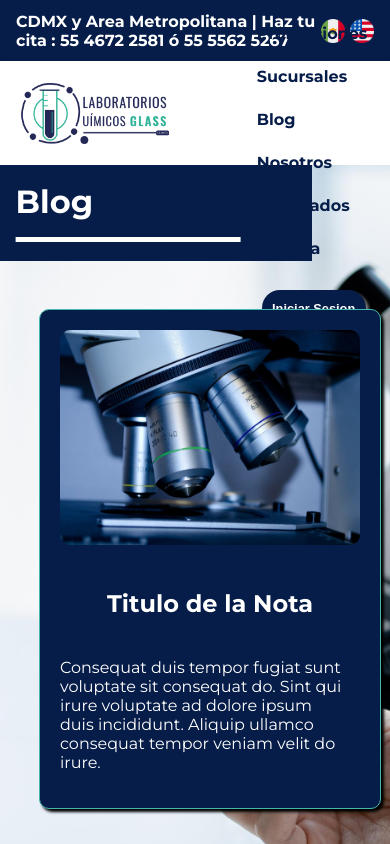
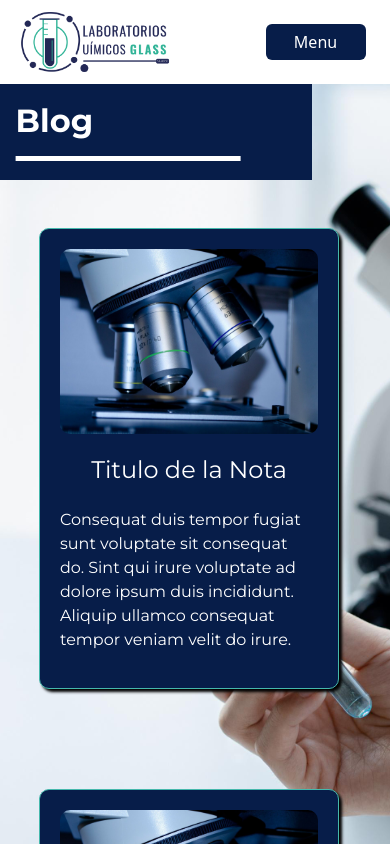
Before and after one commit to LQGlass/LQGlass, a Next.js app: page /blog in a window 390 px wide. Shown: the top 844 px of the page. Built offline with nearby package versions, Linux system fonts and the light colour scheme.

Commit message:
Se corrigio bug de navbar donde se sobreponian los menus

```diff
--- a/components/BurgerMenu.jsx
+++ b/components/BurgerMenu.jsx
@@ -6,17 +6,14 @@ import Link from "next/link";
 import DropdownButton from "react-bootstrap/DropdownButton";
 import LogButtons from "./LogButtons";
 
-import { useRouter } from "next/router";
-
-function ResponsiveExample({ categorias, paquetes }) {
+function BurgerMenu({ categorias, paquetes }) {
   const [show, setShow] = useState(false);
   const handleClose = () => setShow(false);
   const handleShow = () => setShow(true);
-  const router = useRouter();
 
   useEffect(() => {
     setShow(false);
-  }, [router.asPath]);
+  }, []);
 
   return (
     <div div className={styles.burgerMenu}>
@@ -24,6 +21,7 @@ function ResponsiveExample({ categorias, paquetes }) {
         Menu
       </Button>
 
+      {show && (
         <Offcanvas
           className={styles.menuLateral}
           show={show}
@@ -136,8 +134,9 @@ function ResponsiveExample({ categorias, paquetes }) {
             <LogButtons />
           </Offcanvas.Body>
         </Offcanvas>
+      )}
     </div>
   );
 }
 
-export default ResponsiveExample;
+export default BurgerMenu;
--- a/components/BurgerMenu.module.scss
+++ b/components/BurgerMenu.module.scss
@@ -1,4 +1,5 @@
 @import "../styles/variables";
+
 .burgerMenu {
   display: none; /* oculta el menú en pantallas mayores a 768px */
 }
--- /dev/null
+++ b/components/Cintilla.module.scss
@@ -0,0 +1,34 @@
+@import "../styles/variables";
+
+.cintilla {
+  background-color: $primary-color;
+  width: auto;
+  height: 7vh;
+  display: flex;
+  padding: 5px 5rem;
+  justify-content: space-between;
+  align-items: center;
+
+  .tituloCintilla {
+    color: white;
+    font-family: $primary-font;
+    font-weight: bold;
+  }
+
+  .idiomas {
+    display: flex;
+    gap: 5px;
+  }
+  .flag {
+    width: 1.5rem;
+    height: 1.5rem;
+    cursor: pointer;
+  }
+}
+
+@media screen and (max-width: 992px) {
+  .cintilla {
+    width: auto;
+    padding: 1px 1rem;
+  }
+}
--- a/components/Navbar.jsx
+++ b/components/Navbar.jsx
@@ -2,7 +2,6 @@ import LQGIcon from "./LQGIcon";
 import Link from "next/link";
 import styles from "./Navbar.module.scss";
 import LogButtons from "./LogButtons";
-import { Fragment } from "react";
 import DropDownMenu from "./DropdownMenu";
 import firebaseApp from "../firebase/firebase";
 import { getFirestore, collection, getDocs } from "firebase/firestore";
@@ -28,24 +27,7 @@ function Navbar() {
     "Uroanálisis",
   ];
   return (
-    <Fragment>
-      <div className={styles.cintilla}>
-        <div className={styles.tituloCintilla}>
-          CDMX y Area Metropolitana | Haz tu cita : 55 4672 2581 ó 55 5562 5267
-        </div>
-        <div className={styles.idiomas}>
-          <img
-            className={styles.flag}
-            src="/images/flags/mexico.png"
-            alt="bandera de méxico"
-          />
-          <img
-            className={styles.flag}
-            src="/images/flags/united-states.png"
-            alt="bandera de estados unidos"
-          />
-        </div>
-      </div>
+    <>
       <nav className={styles.nav}>
         <LQGIcon />
         <BurgerMenu categorias={categories} paquetes={paquetes} />
@@ -97,7 +79,7 @@ function Navbar() {
           <LogButtons />
         </div>
       </nav>
-    </Fragment>
+    </>
   );
 }
 
--- a/components/Navbar.module.scss
+++ b/components/Navbar.module.scss
@@ -1,30 +1,4 @@
 @import "../styles/variables";
-
-.cintilla {
-  background-color: $primary-color;
-  width: auto;
-  height: 7vh;
-  display: flex;
-  padding: 5px 5rem;
-  justify-content: space-between;
-  align-items: center;
-
-  .tituloCintilla {
-    color: white;
-    font-family: $primary-font;
-    font-weight: bold;
-  }
-
-  .idiomas {
-    display: flex;
-    gap: 5px;
-  }
-  .flag {
-    width: 1.5rem;
-    height: 1.5rem;
-    cursor: pointer;
-  }
-}
 .nav {
   display: flex;
   padding: 10px 5%;
--- a/package.json
+++ b/package.json
@@ -17,7 +17,7 @@
     "firebase": "^9.13.0",
     "next": "^12.2.5",
     "react": "^18.2.0",
-    "react-bootstrap": "^2.5.0",
+    "react-bootstrap": "^2.7.2",
     "react-dom": "^18.2.0",
     "react-firebase-hooks": "^5.0.3",
     "sass": "^1.54.9"
--- a/pages/_app.jsx
+++ b/pages/_app.jsx
@@ -1,3 +1,4 @@
+import "bootstrap/dist/css/bootstrap.min.css";
 import "../styles/global.css";
 import Head from "next/head";
 
--- a/pages/index.jsx
+++ b/pages/index.jsx
@@ -15,11 +15,14 @@ import {
   collectionGroup,
 } from "firebase/firestore";
 import CliengoScript from "../components/CliengoScript";
+import Cintilla from "../components/Cintilla";
 const db = getFirestore(firebaseApp);
 
 function HomePage({ categories, paquetes, examenes }) {
   return (
     <>
+      <Cintilla />
+      <Navbar />
       <Head>
         <title>Laboratorios Quimicos Glass</title>
         <meta
@@ -27,14 +30,13 @@ function HomePage({ categories, paquetes, examenes }) {
           content="Laboratorio de estudios médicos en Lomas Verdes, Estado de México."
         />
       </Head>
-      <Navbar />
-      <CliengoScript />
       <Hero />
       <CheckupIndex contenido={paquetes} examenes={examenes} />
       <CategoryIndex contenido={categories} />
       <InformesSeccion />
       <DireccionesSeccion />
       <BlogSeccion />
+      <CliengoScript />
       <Footer />
     </>
   );
--- a/pages/nosotros.js
+++ b/pages/nosotros.js
@@ -1,7 +1,5 @@
-import Header from "../components/Header";
 import Navbar from "../components/Navbar";
 import styles from "./nosotros.module.scss";
-import Image from "next/image";
 import Footer from "../components/Footer";
 import TituloHeader from "../components/TituloHeader";
 
```
Also changed, not shown: components/Cintilla.jsx (added, +24 -0 lines), 1 other file (tests, documents, lock files or other folders). Lines whose indentation alone changed are shown as unchanged.
